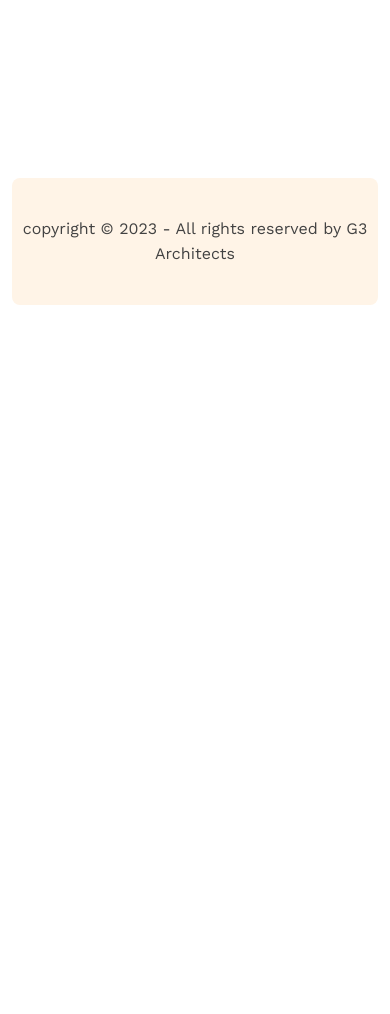
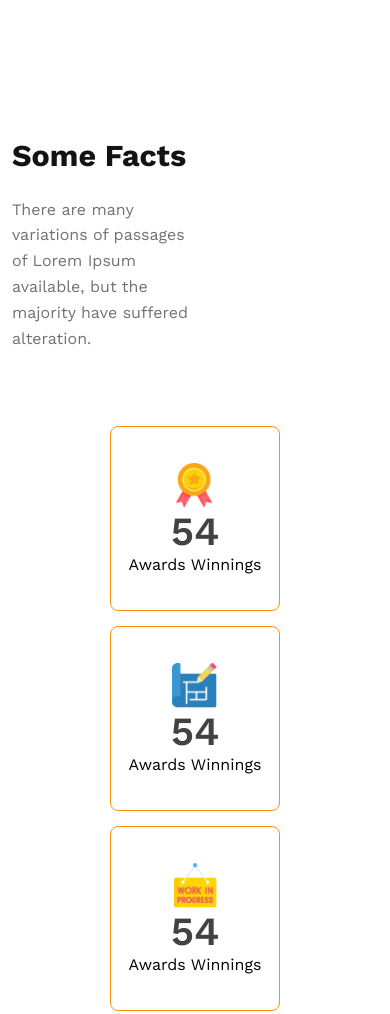
Before and after one commit to rabiulh6/g3-architects-website, a plain HTML site: page index.html in a window 390 px wide. Shown: the part 3200-4214 px from the top of the page. Before the commit the page ends 3585 px from the top, so only its background shows below. Drawn offline with nearby package versions, Linux system fonts and the light colour scheme.

Commit message:
Some Facts section added

```diff
--- a/assets/css/responsive.css
+++ b/assets/css/responsive.css
@@ -60,6 +60,10 @@ Large	        ≥992px
         bottom: 100px;
         right: 0;
     }
+
+    .sf-icon-wrapper {
+        justify-content: space-around;
+    }
 }
 
 /* Small Screen Styles */
@@ -102,6 +106,10 @@ Large	        ≥992px
         bottom: 100px;
         right: 0;
     }
+
+    .sf-icon-wrapper {
+        justify-content: space-around;
+    }
 }
 
 /* Medium Screen Styles */
--- a/assets/css/style.css
+++ b/assets/css/style.css
@@ -29,6 +29,7 @@ a {
 .container {
   max-width: 1140px;
   margin: 0 auto;
+  padding: 0 15px;
 }
 
 .primary-btn {
@@ -259,7 +260,55 @@ a {
 }
 
 
+/* Some Fact Styles */
 
+.sf-title {
+  color: var(--dark-01, #131313);
+  font-family: Work Sans;
+  font-size: 1.9rem;
+  font-style: normal;
+  font-weight: 700;
+  line-height: normal;
+}
+
+.sf-desc {
+  text-align: left;
+  max-width: 50%;
+  padding: 24px 0;
+}
+
+
+.sf-icon-wrapper {
+  display: flex;
+  justify-content: space-between;
+  align-items: center;
+  flex-wrap: wrap;
+  padding: 50px 40px;
+}
+
+
+.sf-info-box {
+  display: flex;
+  flex-direction: column;
+  align-items: center;
+  padding: 36px 18px;
+  border-radius: 8px;
+  border: 1px solid #FF900E;
+  margin-bottom: 15px;
+}
+
+.sf-icon {
+  width: 45px;
+  height: 45px;
+  text-align: center;
+}
+
+.sf-count {
+  color: var(--dark-02, #424242);
+  font-family: Work Sans;
+  font-size: 2.5rem;
+  font-weight: 600;
+}
 
 
 
--- a/index.html
+++ b/index.html
@@ -134,6 +134,42 @@
     </section>
     <!-- Features love and enjoy end -->
 
+    <!-- Some Fact Section Start -->
+    <section class="some-fact" id="some-fact">
+      <div class="container">
+        <div class="some-fact-content">
+          <div class="sf-text-wrapper">
+            <h2 class="sf-title"> Some Facts </h2>
+            <p class="sf-desc deft-text">
+              There are many variations of passages of Lorem Ipsum available, but the majority have suffered alteration.
+            </p>
+          </div>
+          <div class="sf-icon-wrapper">
+            <div class="sf-info-box">
+              <img src="assets/images/icons/ribon.png" alt="Ribon" class="sf-icon">
+              <span class="sf-count"> 54 </span>
+              <span class="sf-text"> Awards Winnings </span>
+            </div>
+            <div class="sf-info-box">
+              <img src="assets/images/icons/projects.png" alt="Ribon" class="sf-icon">
+              <span class="sf-count"> 54 </span>
+              <span class="sf-text"> Awards Winnings </span>
+            </div>
+            <div class="sf-info-box">
+              <img src="assets/images/icons/customers.png" alt="Ribon" class="sf-icon">
+              <span class="sf-count"> 54 </span>
+              <span class="sf-text"> Awards Winnings </span>
+            </div>
+            <div class="sf-info-box">
+              <img src="assets/images/icons/email.png" alt="Ribon" class="sf-icon">
+              <span class="sf-count"> 54 </span>
+              <span class="sf-text"> Awards Winnings </span>
+            </div>
+
+          </div>
+        </div>
+      </div>
+    </section>
 
 
   </main>
```
